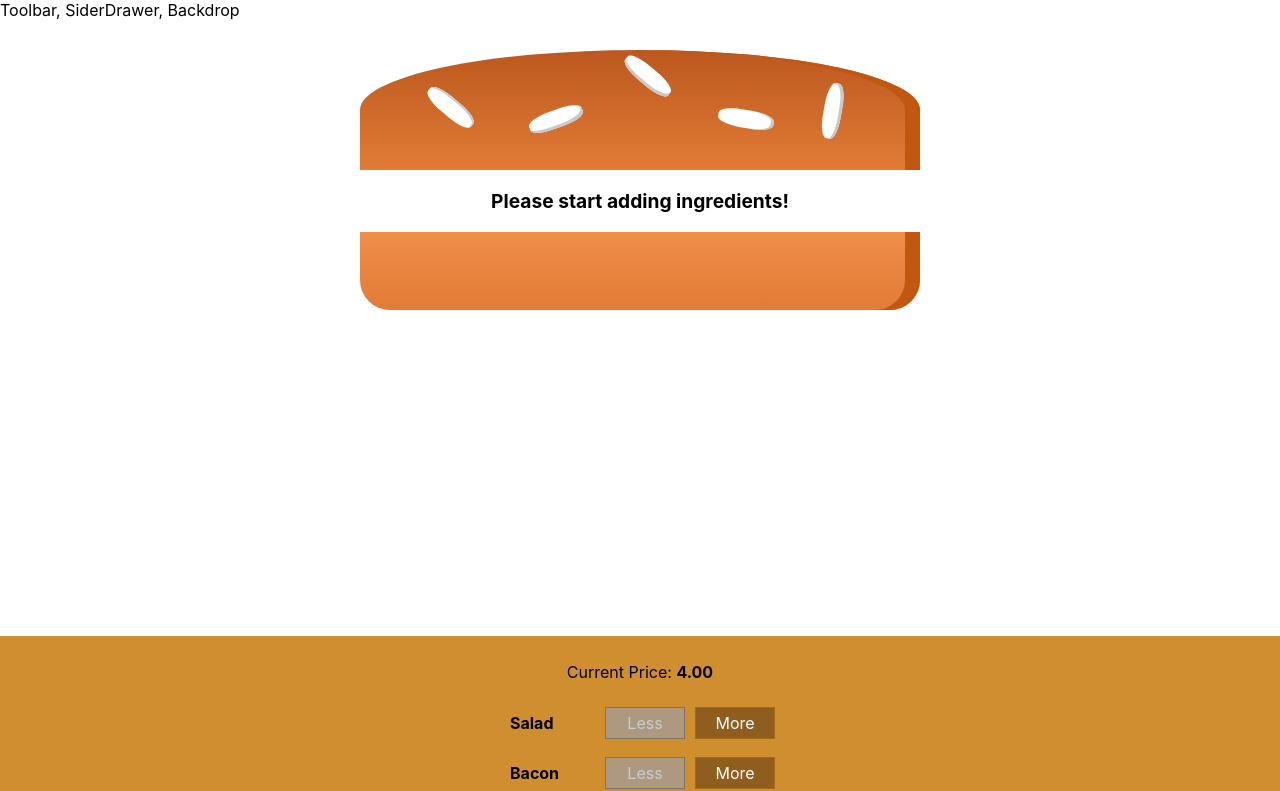
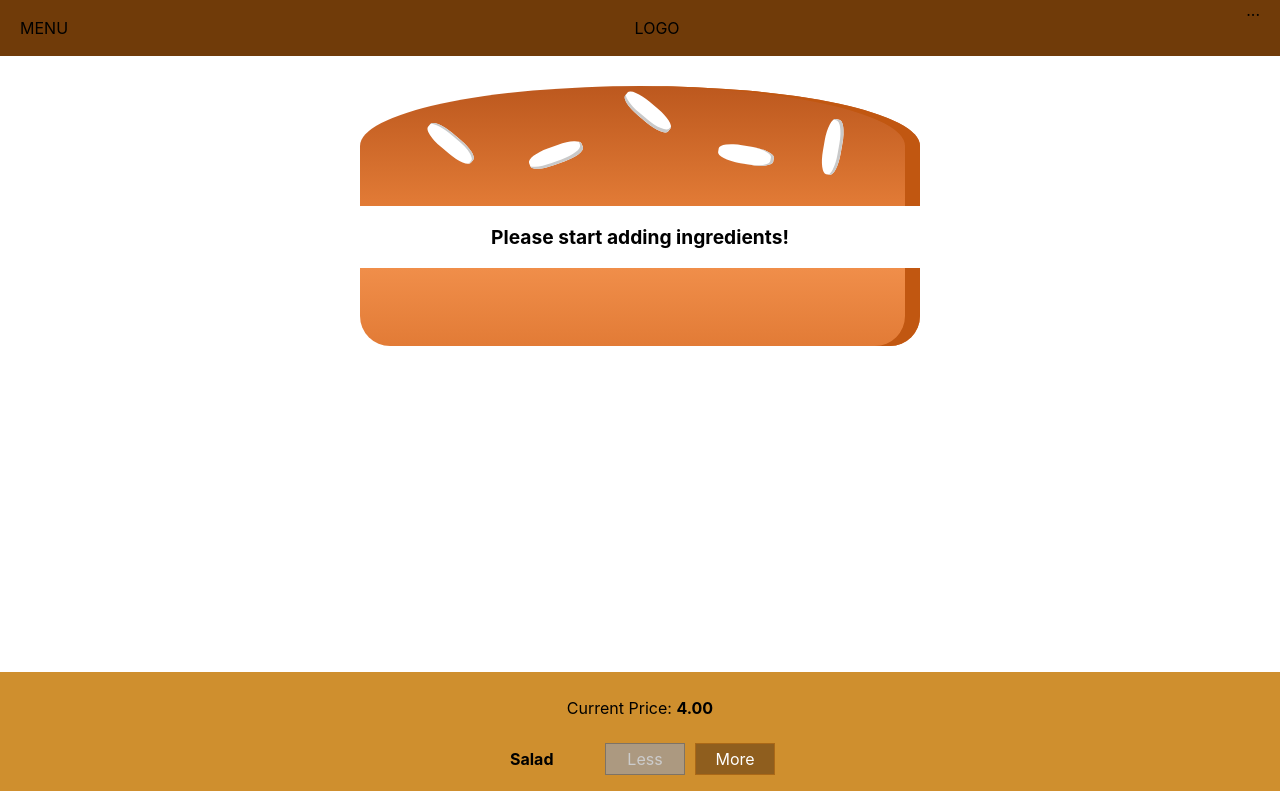
Before and after one commit to Saurabhrkp/Burger-Builder, a React (Create React App) app: page / in a window 1280 px wide. Shown: the top 791 px of the page. Built offline with nearby package versions, Linux system fonts and the light colour scheme.

Commit message:
Used Toolbar component and increased margin top

```diff
--- a/src/components/Layout/Layout.js
+++ b/src/components/Layout/Layout.js
@@ -2,11 +2,12 @@
 
 import Aux from '../../hoc/Auxiliary';
 import styles from './Layout.module.css';
+import Toolbar from '../Navigation/Toolbar/Toolbar';
 
 const layout = props => {
   return (
     <Aux>
-      <div>Toolbar, SiderDrawer, Backdrop</div>
+      <Toolbar />
       <main className={styles.Content}>{props.children}</main>
     </Aux>
   );
--- a/src/components/Layout/Layout.module.css
+++ b/src/components/Layout/Layout.module.css
@@ -1,3 +1,3 @@
 .Content {
-  margin-top: 16px;
+  margin-top: 72px;
 }
```
